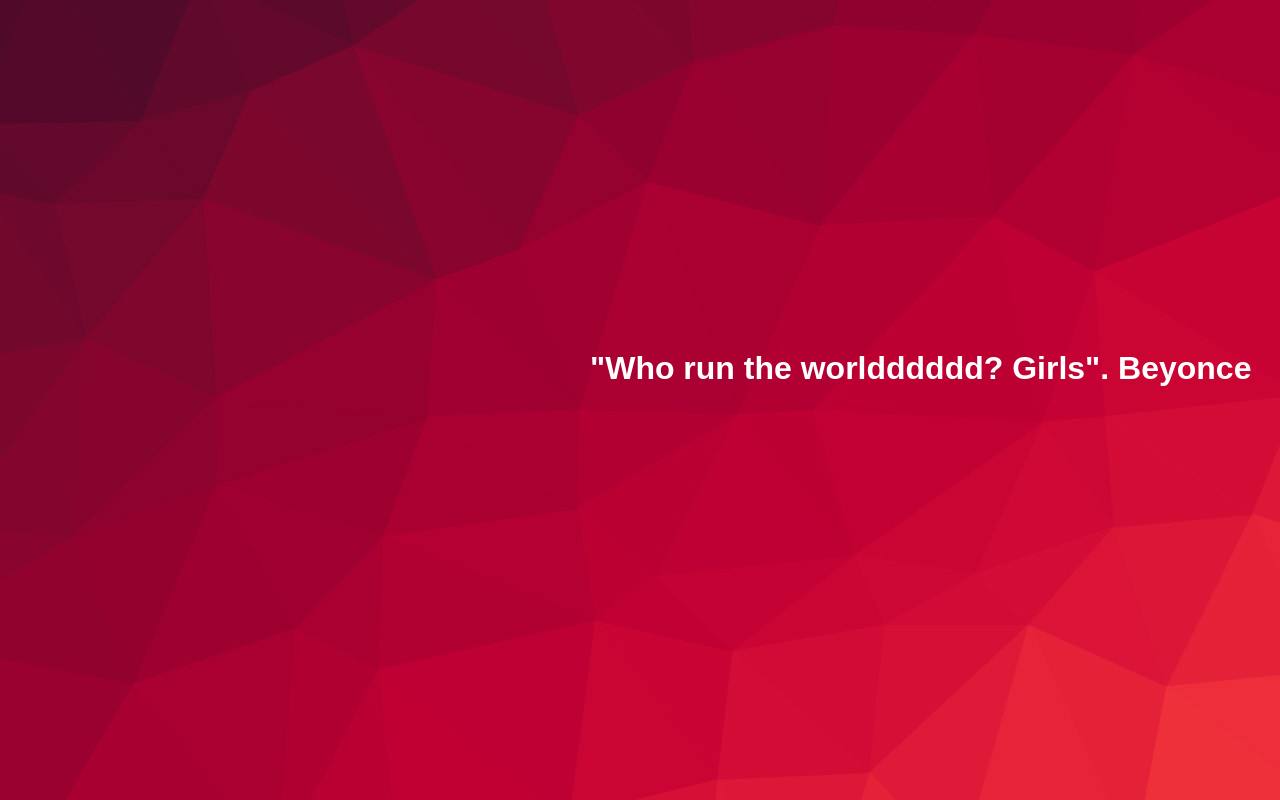
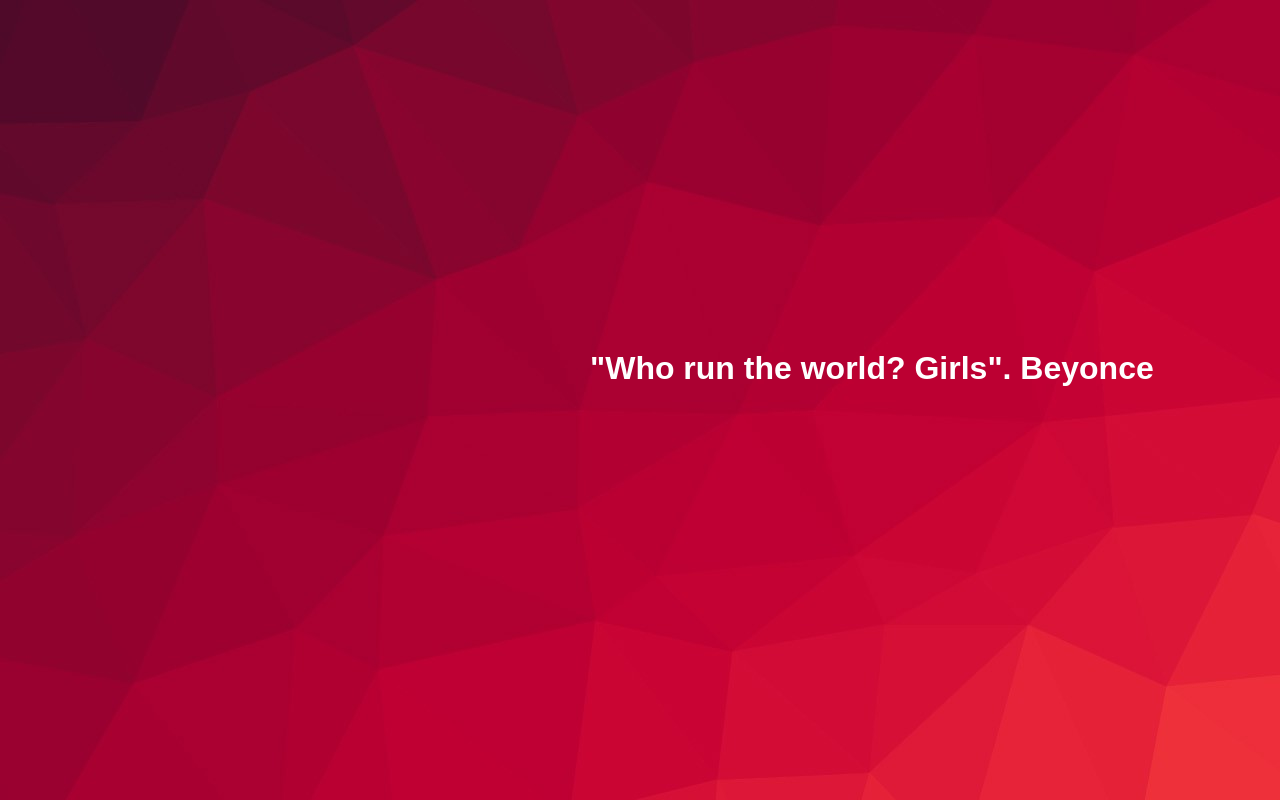
Before and after one commit to aperales88/demo-ci, a plain HTML site: page www-data/index.html in a window 1280 px wide. Drawn offline with Linux system fonts and the light colour scheme.

Commit message:
Funcionalidad 3

```diff
--- a/www-data/index.html
+++ b/www-data/index.html
@@ -16,7 +16,7 @@ h1 {
 </head>
 <body background="fondo.jpg">
 
-<h1>"Who run the worldddddd? Girls". Beyonce</h1>
+<h1>"Who run the world? Girls". Beyonce</h1>
 
 </body>
 </html>
```
